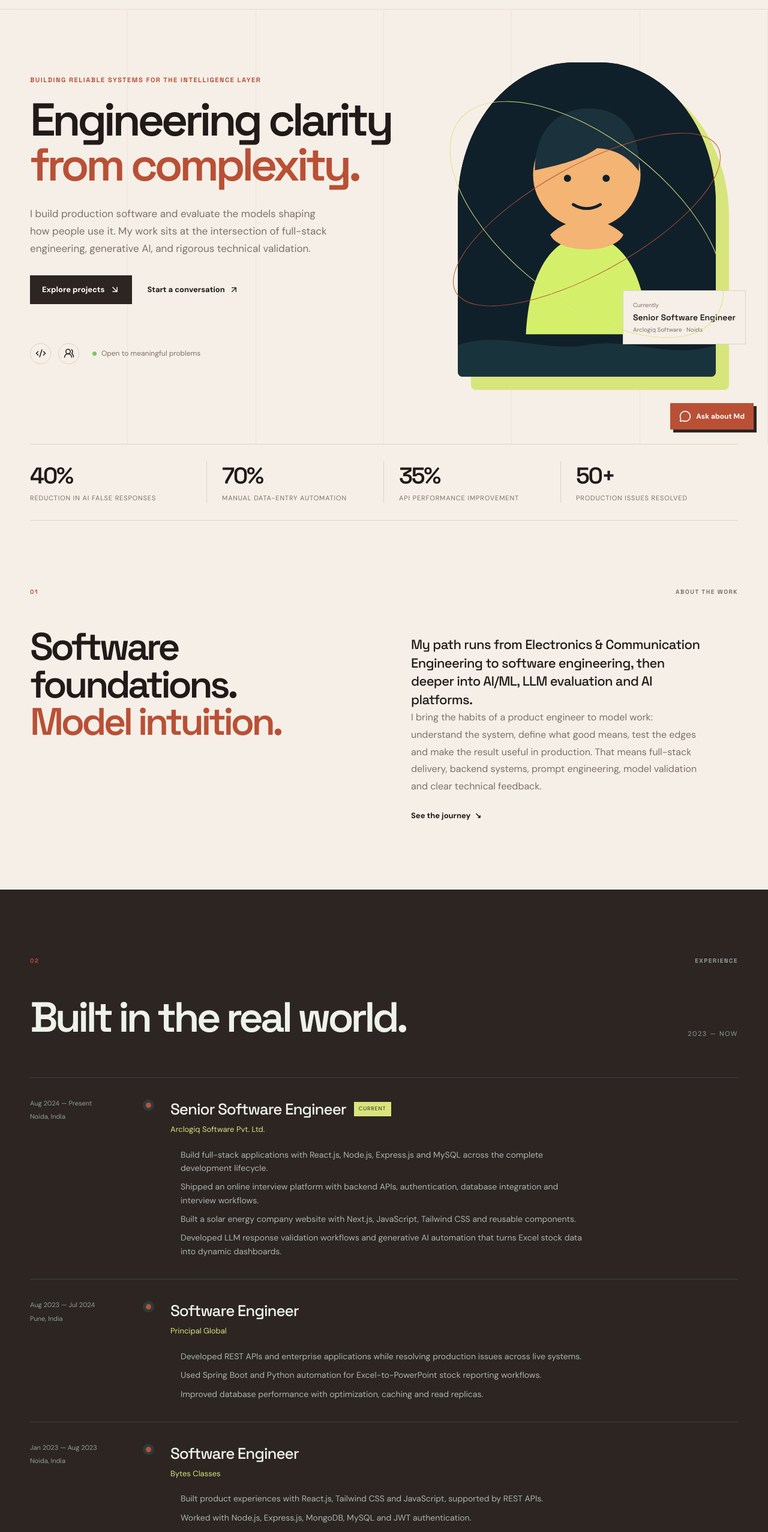
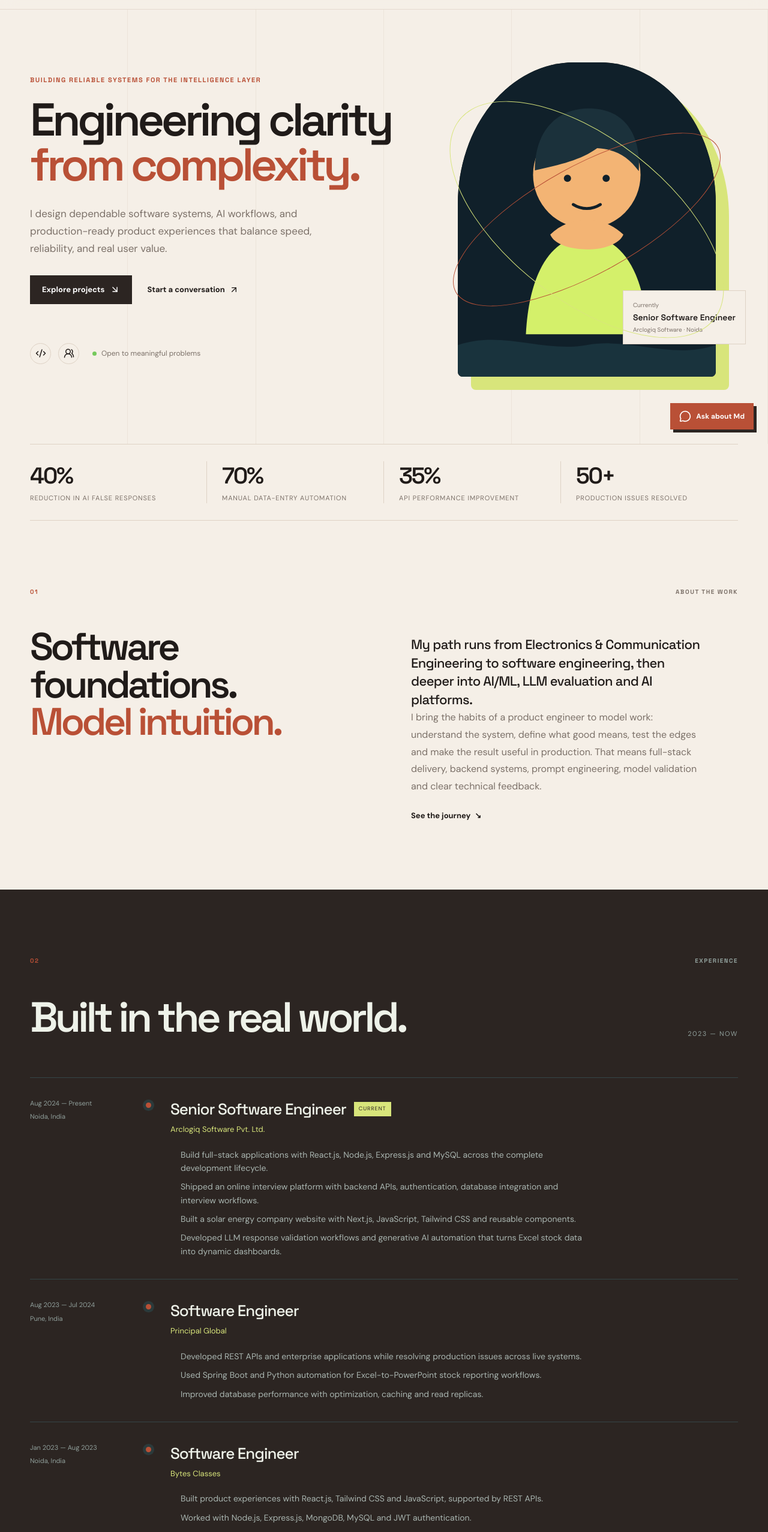
Before and after one commit to Amaan690/md-amanullah-portfolio, a Next.js app: page / in a window 1280 px wide. Shown: the part 60-2614 px from the top of the page at 60% size. Built offline with nearby package versions, Linux system fonts and the light colour scheme; no server answers.

Commit message:
feat: improve portfolio content and navigation

```diff
--- a/app/api/contact/route.ts
+++ b/app/api/contact/route.ts
@@ -15,7 +15,9 @@ export async function POST(request: Request) {
       return NextResponse.json({ error: "Please enter a valid email address." }, { status: 400 });
     }
 
-    if (!process.env.RESEND_API_KEY || !process.env.CONTACT_TO_EMAIL) {
+    const contactToEmail = process.env.CONTACT_TO_EMAIL ?? "dev.amaan690@gmail.com";
+
+    if (!process.env.RESEND_API_KEY || !contactToEmail) {
       return NextResponse.json({ success: true, message: "Message validated. Configure Resend to deliver it to your inbox." });
     }
 
@@ -24,7 +26,7 @@ export async function POST(request: Request) {
       headers: { Authorization: `Bearer ${process.env.RESEND_API_KEY}`, "Content-Type": "application/json" },
       body: JSON.stringify({
         from: process.env.CONTACT_FROM_EMAIL ?? "portfolio@example.com",
-        to: [process.env.CONTACT_TO_EMAIL],
+        to: [contactToEmail],
         reply_to: email,
         subject: `Portfolio enquiry from ${name}`,
         text: `Name: ${name}\nEmail: ${email}\n\n${message}`,
--- a/components/sections/content-sections.tsx
+++ b/components/sections/content-sections.tsx
@@ -3,5 +3,5 @@ import { education, metrics, skillGroups } from "@/data/portfolio";
 export function MetricsStrip() { return <section className="signal-strip" aria-label="Key impact metrics">{metrics.map((metric) => <div className="metric" key={metric.label}><strong>{metric.value}</strong><span>{metric.label}</span></div>)}</section>; }
 export function AboutSection() { return <section className="section about-section" id="about"><div className="section-label"><span>01</span><span>About the work</span></div><div className="about-grid"><h2>Software foundations.<br /><em>Model intuition.</em></h2><div className="about-body"><p className="lede">My path runs from Electronics &amp; Communication Engineering to software engineering, then deeper into AI/ML, LLM evaluation and AI platforms.</p><p>I bring the habits of a product engineer to model work: understand the system, define what good means, test the edges and make the result useful in production. That means full-stack delivery, backend systems, prompt engineering, model validation and clear technical feedback.</p><a className="text-link" href="#experience">See the journey <span aria-hidden="true">↘</span></a></div></div></section>; }
 export function SkillsSection() { return <section className="section skills-section"><div className="section-label"><span>04</span><span>Toolkit</span></div><div className="skills-layout"><h2>The tools I use<br /><em>to make it real.</em></h2><div className="skill-groups">{skillGroups.map((group) => <div className="skill-group" key={group.title}><h3>{group.title}</h3><div className="tag-row">{group.items.map((skill) => <span key={skill}>{skill}</span>)}</div></div>)}</div></div></section>; }
-export function EducationSection() { return <section className="section education-section"><div className="section-label"><span>06</span><span>Education</span></div><div className="education-grid"><h2>Always learning<br /><em>the next layer.</em></h2><div className="education-list">{education.map((item, index) => <div className="education-item" key={item.degree}><span className="education-index">0{index + 1}</span><div><h3>{item.degree}</h3><p>{item.field}</p><small>{item.institution}</small></div></div>)}</div></div></section>; }
+export function EducationSection() { return <section className="section education-section" id="education"><div className="section-label"><span>06</span><span>Education</span></div><div className="education-grid"><h2>Always learning<br /><em>the next layer.</em></h2><div className="education-list">{education.map((item, index) => <div className="education-item" key={item.degree}><span className="education-index">0{index + 1}</span><div><h3>{item.degree}</h3><p>{item.field}</p><small>{item.institution}</small></div></div>)}</div></div></section>; }
 export function SiteFooter() { return <footer className="site-footer"><span>© {new Date().getFullYear()} Md Amanullah</span><span>Portfolio content lives in <strong>data/portfolio.ts</strong></span><a href="#top">Back to top <span aria-hidden="true">↗</span></a></footer>; }
--- a/components/sections/site-header.tsx
+++ b/components/sections/site-header.tsx
@@ -5,7 +5,7 @@ import { useEffect, useState } from "react";
 import { profile } from "@/data/portfolio";
 
 const navItems = [
-  ["About", "#about"], ["Experience", "#experience"], ["AI platforms", "#platforms"], ["Projects", "#projects"], ["Contact", "#contact"],
+  ["About", "#about"], ["Experience", "#experience"], ["Education", "#education"], ["AI platforms", "#platforms"], ["Projects", "#projects"], ["Contact", "#contact"],
 ];
 
 export function SiteHeader() {
--- a/data/portfolio.ts
+++ b/data/portfolio.ts
@@ -5,10 +5,10 @@ export const profile = {
   role: "AI/ML Engineer & Software Engineer",
   eyebrow: "Building reliable systems for the intelligence layer",
   intro:
-    "I build production software and evaluate the models shaping how people use it. My work sits at the intersection of full-stack engineering, generative AI, and rigorous technical validation.",
-  email: process.env.NEXT_PUBLIC_CONTACT_EMAIL ?? "",
-  github: process.env.NEXT_PUBLIC_GITHUB_URL ?? "",
-  linkedin: process.env.NEXT_PUBLIC_LINKEDIN_URL ?? "",
+    "I design dependable software systems, AI workflows, and production-ready product experiences that balance speed, reliability, and real user value.",
+  email: process.env.NEXT_PUBLIC_CONTACT_EMAIL ?? "dev.amaan690@gmail.com",
+  github: process.env.NEXT_PUBLIC_GITHUB_URL ?? "https://github.com/Amaan690",
+  linkedin: process.env.NEXT_PUBLIC_LINKEDIN_URL ?? "https://www.linkedin.com/in/md-amanullah-",
 };
 
 export const metrics = [
@@ -153,12 +153,13 @@ export const projects = [
   { name: "AI / LLM Response Validation System", category: "AI/ML" as ProjectCategory, number: "01", description: "A structured workflow for validating AI responses against requirements, technical correctness and edge cases.", stack: ["Python", "LLMs", "Evaluation"], features: ["Requirement checks", "Technical review", "Reliability feedback"] },
   { name: "AI Chatbot", category: "AI/ML" as ProjectCategory, number: "02", description: "Conversational AI product experience with a focus on useful, dependable responses.", stack: ["Python", "LangChain", "APIs"], features: ["Context-aware chat", "Prompt workflows", "Response validation"] },
   { name: "AI Voice Assistant", category: "AI/ML" as ProjectCategory, number: "03", description: "Voice-first assistant concept connecting natural language interaction to software actions.", stack: ["Python", "Generative AI", "APIs"], features: ["Voice interaction", "Intent handling", "Automation"] },
-  { name: "Online Interview Platform", category: "Full Stack" as ProjectCategory, number: "04", description: "Full-stack interview workflow with authentication, backend APIs and database integration.", stack: ["React.js", "Node.js", "MySQL"], features: ["Interview workflows", "Authentication", "Database integration"] },
-  { name: "Solar Energy Company Website", category: "Web" as ProjectCategory, number: "05", description: "A polished company website built from reusable components for a solar energy business.", stack: ["Next.js", "Tailwind CSS", "JavaScript"], features: ["Responsive layout", "Reusable UI", "Performance-minded build"] },
-  { name: "Elitas Appliances Product Showcase", category: "Web" as ProjectCategory, number: "06", description: "Product-focused web experience for presenting appliances with clarity and strong visual hierarchy.", stack: ["React.js", "JavaScript", "CSS"], features: ["Product presentation", "Responsive UI", "Clear navigation"] },
-  { name: "Oasis Water Cooler Website", category: "Web" as ProjectCategory, number: "07", description: "Brand website for a water cooler business with a focused, conversion-ready product experience.", stack: ["React.js", "Tailwind CSS", "JavaScript"], features: ["Product pages", "Responsive design", "Reusable components"] },
-  { name: "Excel-to-Dashboard Generative AI Automation", category: "Backend" as ProjectCategory, number: "08", description: "Automation workflow that turns Excel-based stock data into dynamic dashboards with less manual effort.", stack: ["Python", "Generative AI", "Dashboards"], features: ["Data transformation", "Dashboard generation", "Manual effort reduction"] },
-  { name: "EKART E-commerce Platform", category: "Full Stack" as ProjectCategory, number: "09", description: "E-commerce platform concept with product discovery and transactional workflow foundations.", stack: ["React.js", "Node.js", "MongoDB"], features: ["Product browsing", "API integration", "Data persistence"] },
+  { name: "NextZensoftwaresolution", category: "Full Stack" as ProjectCategory, number: "04", description: "A product and service website concept for a software solutions company, focused on clarity, trust, and conversion-ready business positioning.", stack: ["Next.js", "TypeScript", "Tailwind CSS"], features: ["Business presentation", "Service clarity", "Scalable branding"] },
+  { name: "Online Interview Platform", category: "Full Stack" as ProjectCategory, number: "05", description: "Full-stack interview workflow with authentication, backend APIs and database integration.", stack: ["React.js", "Node.js", "MySQL"], features: ["Interview workflows", "Authentication", "Database integration"] },
+  { name: "Solar Energy Company Website", category: "Web" as ProjectCategory, number: "06", description: "A polished company website built from reusable components for a solar energy business.", stack: ["Next.js", "Tailwind CSS", "JavaScript"], features: ["Responsive layout", "Reusable UI", "Performance-minded build"] },
+  { name: "Elitas Appliances Product Showcase", category: "Web" as ProjectCategory, number: "07", description: "Product-focused web experience for presenting appliances with clarity and strong visual hierarchy.", stack: ["React.js", "JavaScript", "CSS"], features: ["Product presentation", "Responsive UI", "Clear navigation"] },
+  { name: "Oasis Water Cooler Website", category: "Web" as ProjectCategory, number: "08", description: "Brand website for a water cooler business with a focused, conversion-ready product experience.", stack: ["React.js", "Tailwind CSS", "JavaScript"], features: ["Product pages", "Responsive design", "Reusable components"] },
+  { name: "Excel-to-Dashboard Generative AI Automation", category: "Backend" as ProjectCategory, number: "09", description: "Automation workflow that turns Excel-based stock data into dynamic dashboards with less manual effort.", stack: ["Python", "Generative AI", "Dashboards"], features: ["Data transformation", "Dashboard generation", "Manual effort reduction"] },
+  { name: "EKART E-commerce Platform", category: "Full Stack" as ProjectCategory, number: "10", description: "E-commerce platform concept with product discovery and transactional workflow foundations.", stack: ["React.js", "Node.js", "MongoDB"], features: ["Product browsing", "API integration", "Data persistence"] },
   { name: "Online Hotel Booking Platform", category: "Full Stack" as ProjectCategory, number: "10", description: "Booking experience designed around browsing, selection and a straightforward reservation flow.", stack: ["JavaScript", "REST APIs", "Database"], features: ["Search flow", "Booking workflow", "Responsive UI"] },
 ];
 
```
Also changed, not shown: app/globals.css, 1 other file (tests, documents, lock files or other folders).
